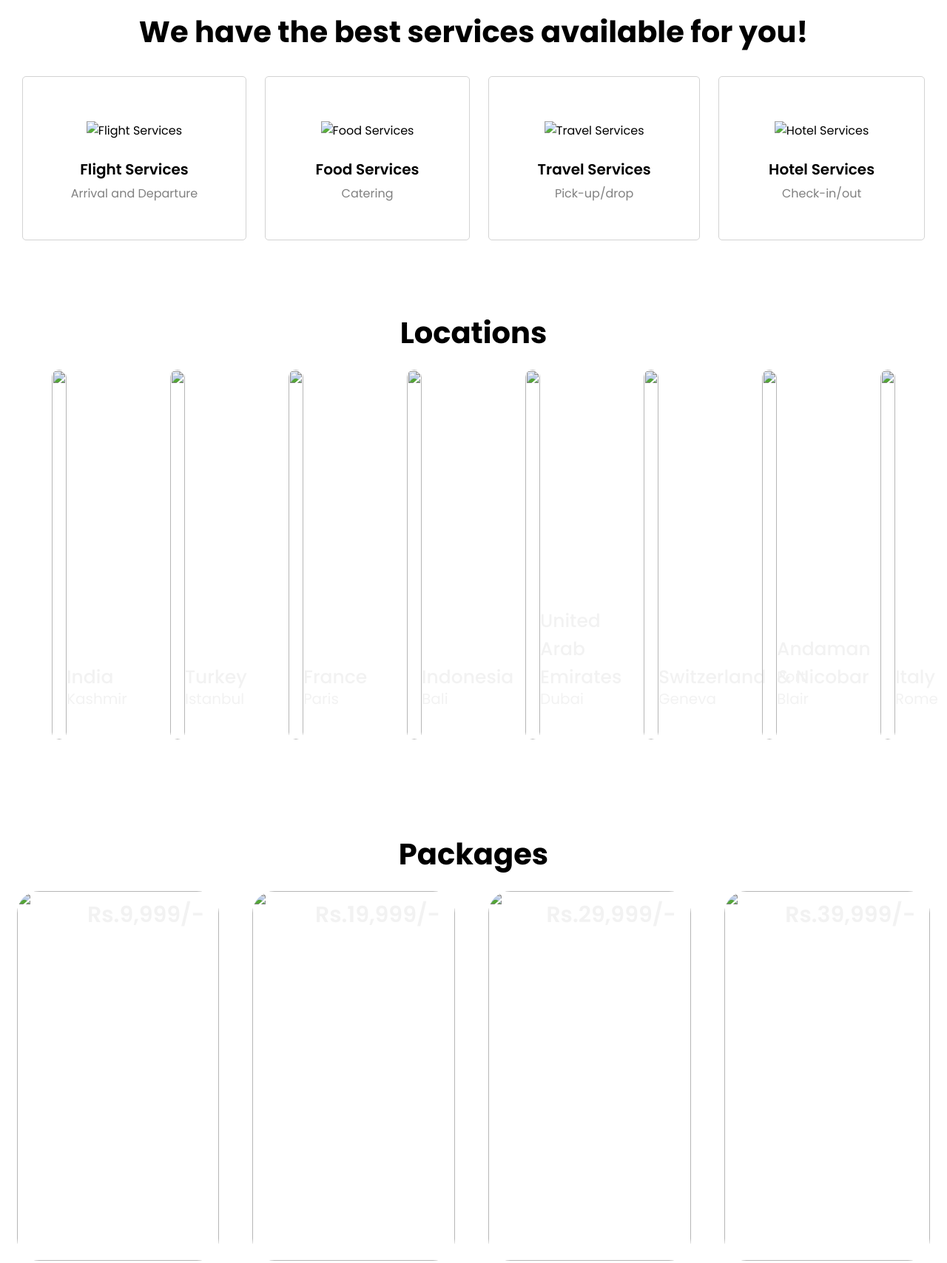
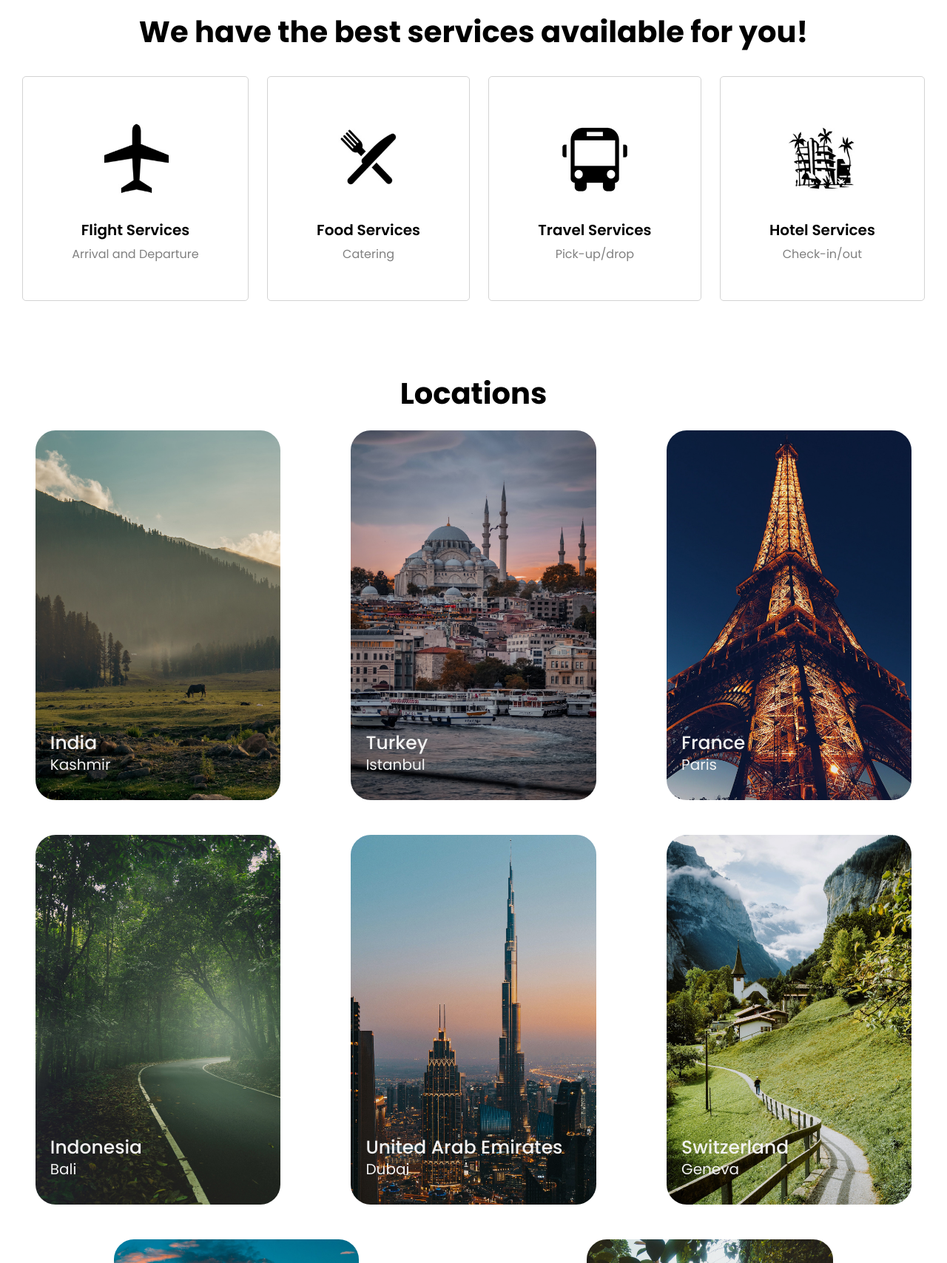
Before and after one commit to Sry-2805/project, a plain HTML site: page index.html in a window 1280 px wide. Shown: the part 837-2545 px from the top of the page at 74% size. Drawn offline with nearby package versions, Linux system fonts and the light colour scheme; files that its build step writes are made by us from their sources.

Commit message:
Update index.html

```diff
--- a/index.html
+++ b/index.html
@@ -6,7 +6,7 @@
     <meta name="viewport" content="width=device-width, initial-scale=1.0">
     <title>Firstflight Travels</title>
     <link rel="icon" href="./files/logo.png">
-    <link rel="stylesheet" type="text/css" href="./css/style.css">
+    <link rel="stylesheet" type="text/css" href="style.css">
     <link rel="preconnect" href="https://fonts.googleapis.com">
     <link rel="preconnect" href="https://fonts.gstatic.com" crossorigin>
     <link href="https://fonts.googleapis.com/css2?family=Paytone+One&family=Poppins:wght@100;200;300;400;500;600;700;800;900&display=swap" rel="stylesheet">
@@ -19,21 +19,21 @@
 <!-- Background Video & Header -->
 
     <div class="banner">
-        <video src="./files/bgvid.mp4" type="video/mp4" autoplay muted loop></video>
+        <video src="bgvid.mp4" type="video/mp4" autoplay muted loop></video>
 
     <!-- Header -->
 
     <div class="content" id="home">
         <nav>
-            <img src="./files/logo.png" class="logo" alt="Logo" title="FirstFlight Travels">
+            <img src="logo.png" class="logo" alt="Logo" title="FirstFlight Travels">
 
             <ul class="navbar">
                 <li>
                     <a href="#home">Home</a>
                     <a href="#locations">Locations</a>
                     <a href="#package">Packages</a>
-                    <a href="./about.html">About Us</a>
-                    <a href="./about.html">Contact Us</a>
+                    <a href="about.html">About Us</a>
+                    <a href="about.html">Contact Us</a>
                 </li>
             </ul>
         </nav>
@@ -41,7 +41,7 @@
         <div class="title">
             <h1>FIRSTFLIGHT TRAVELS</h1>
             <p>Plan your trip with us and travel around the world with the most affordable packages!</p>
-            <a href="./register.html" class="button">Register Now!</a>
+            <a href="register.html" class="button">Register Now!</a>
         </div>
         </div>
     </div>
@@ -55,7 +55,7 @@
     <div class="rowitems">
         <div class="container-box">
         <div class="container-image">
-           <img src="./files/1a.jpg" alt="Flight Services">
+           <img src="1a.jpg" alt="Flight Services">
         </div>
             <h4>Flight Services</h4>
             <p>Arrival and Departure</p>
@@ -63,7 +63,7 @@
 
         <div class="container-box">
         <div class="container-image">
-           <img src="./files/2a.jpg" alt="Food Services">
+           <img src="2a.jpg" alt="Food Services">
         </div>
             <h4>Food Services</h4>
             <p>Catering</p>
@@ -71,7 +71,7 @@
 
         <div class="container-box">
         <div class="container-image">
-            <img src="./files/3a.jpg" alt="Travel Services">
+            <img src="3a.jpg" alt="Travel Services">
         </div>
             <h4>Travel Services</h4>
             <p>Pick-up/drop</p>
@@ -79,7 +79,7 @@
 
         <div class="container-box">
         <div class="container-image">
-            <img src="./files/4a.jpg" alt="Hotel Services">
+            <img src="4a.jpg" alt="Hotel Services">
         </div>
             <h4>Hotel Services</h4>
             <p>Check-in/out</p>
@@ -101,7 +101,7 @@
     <div class="location-content">
 
         <a href="./locations.html#kashmir" target="_blank"><div class="col-content">
-            <img src="./files/l1.jpg" alt="">
+            <img src="l1.jpg" alt="">
             <h5>India</h5>
             <p>Kashmir</p>
         </div></a>
@@ -109,43 +109,43 @@
 
 
         <a href="./locations.html#istanbul" target="_blank"><div class="col-content">
-            <img src="./files/l2.jpg" alt="">
+            <img src="l2.jpg" alt="">
             <h5>Turkey</h5>
             <p>Istanbul</p>
         </div></a>
 
         <a href="./locations.html#paris" target="_blank"><div class="col-content">
-            <img src="./files/l3.jpg" alt="">
+            <img src="l3.jpg" alt="">
             <h5>France</h5>
             <p>Paris</p>
         </div></a>
 
         <a href="./locations.html#bali" target="_blank"><div class="col-content">
-            <img src="./files/l4.jpg" alt="">
+            <img src="l4.jpg" alt="">
             <h5>Indonesia</h5>
             <p>Bali</p>
         </div></a>
 
         <a href="./locations.html#dubai" target="_blank"><div class="col-content">
-            <img src="./files/l5.jpg" alt="">
+            <img src="l5.jpg" alt="">
             <h5>United Arab Emirates</h5>
             <p>Dubai</p>
         </div></a>
 
         <a href="./locations.html#geneva" target="_blank"><div class="col-content">
-            <img src="./files/l6.jpg" alt="">
+            <img src="l6.jpg" alt="">
             <h5>Switzerland</h5>
             <p>Geneva</p>
         </div></a>
 
         <a href="./locations.html#port-blair" target="_blank"><div class="col-content">
-            <img src="./files/l7.jpg" alt="">
+            <img src="l7.jpg" alt="">
             <h5>Andaman & Nicobar</h5>
             <p>Port Blair</p>
         </div></a>
 
         <a href="./locations.html#rome" target="_blank"><div class="col-content">
-            <img src="./files/l8.jpg" alt="">
+            <img src="l8.jpg" alt="">
             <h5>Italy</h5>
             <p>Rome</p>
         </div></a>
@@ -164,7 +164,7 @@
 
         <div class="box">
             <div class="image">
-                <img src="./files/p1.jpg" alt="">
+                <img src="p1.jpg" alt="">
                 <h3>Rs.9,999/-</h3>
             </div>
 
@@ -184,7 +184,7 @@
 
         <div class="box">
             <div class="image">
-                <img src="./files/p2.jpg" alt="">
+                <img src="p2.jpg" alt="">
                 <h3>Rs.19,999/-</h3>
             </div>
 
@@ -204,7 +204,7 @@
 
         <div class="box">
             <div class="image">
-                <img src="./files/p3.jpg" alt="">
+                <img src="p3.jpg" alt="">
                 <h3>Rs.29,999/-</h3>
             </div>
 
@@ -225,7 +225,7 @@
 
         <div class="box">
             <div class="image">
-                <img src="./files/p4.jpg" alt="">
+                <img src="p4.jpg" alt="">
                 <h3>Rs.39,999/-</h3>
             </div>
 
@@ -275,9 +275,9 @@
             <div class="footlinks">
                 <h4>Quick Links</h4>
                 <ul>
-                    <li><a href="./register.html">Register</a></li>
-                    <li><a href="./about.html">About Us</a></li>
-                    <li><a href="./contact.html">Contact Us</a></li>
+                    <li><a href="register.html">Register</a></li>
+                    <li><a href="about.html">About Us</a></li>
+                    <li><a href="contact.html">Contact Us</a></li>
                 </ul>
             </div>
 
```
